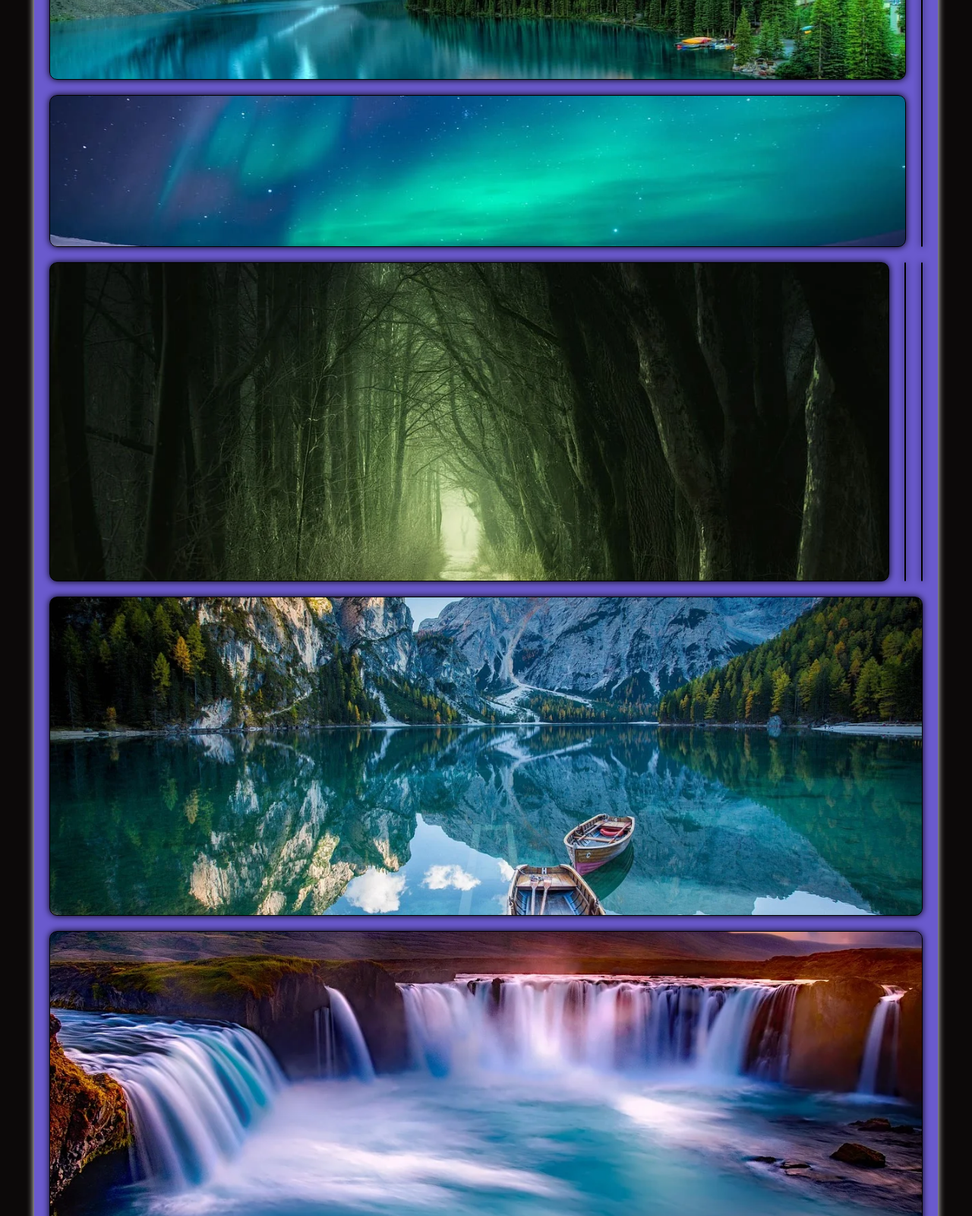
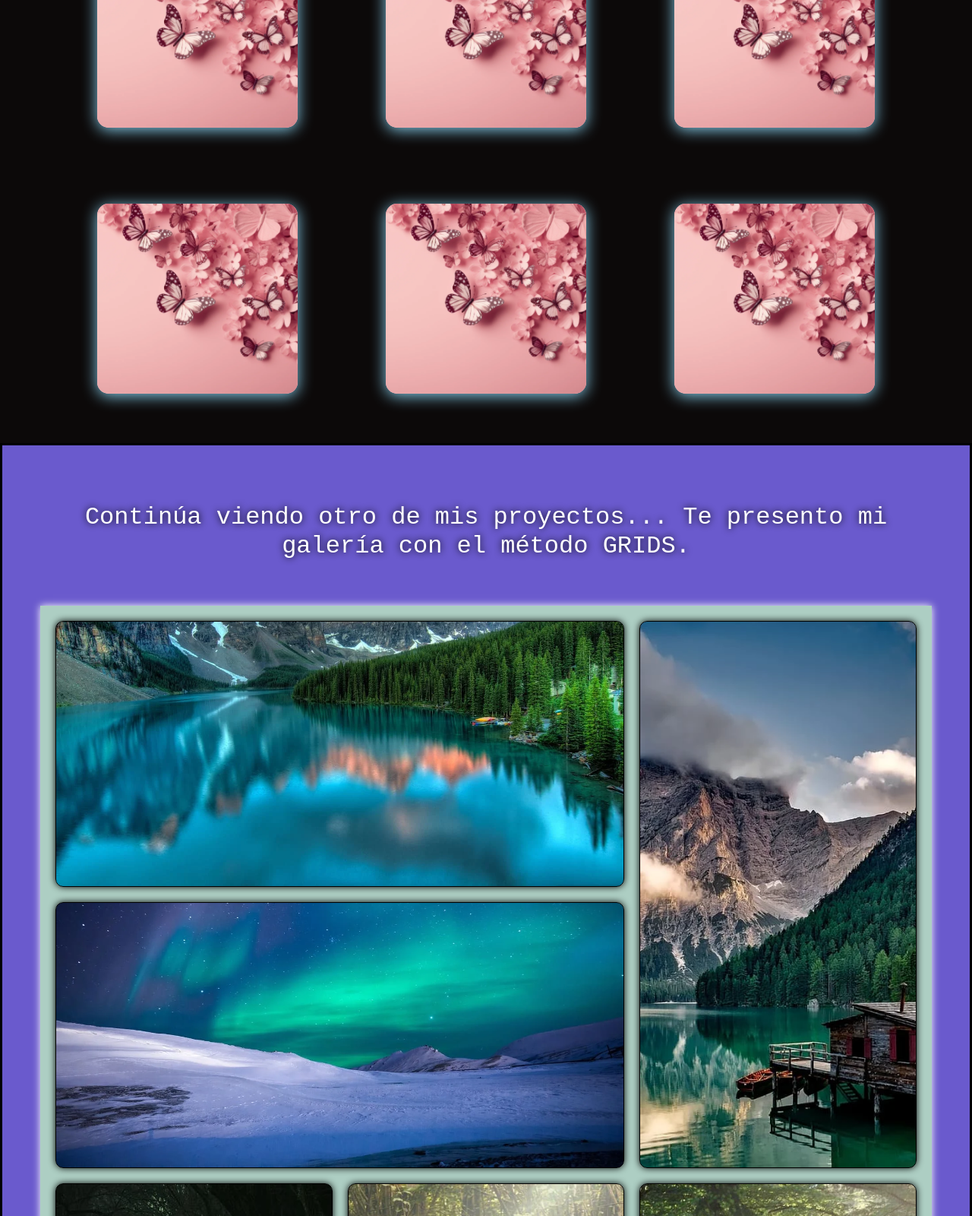
Before and after one commit to CatWebs/PreEntrega3CisternasCatalina, a website: page pages/projects.html in a window 1280 px wide. Shown: the part 460-2060 px from the top of the page at 76% size. Drawn offline with nearby package versions, Linux system fonts and the light colour scheme.

Commit message:
projects.html terminado - Galería grids incorporada

```diff
--- a/assets/scss/pages/_projects.scss
+++ b/assets/scss/pages/_projects.scss
@@ -1,3 +1,5 @@
+/*Sección principal - Main*/
+
 #projects{
     background-color: map-get($colores, color-fondo);
     color: map-get($colores, color-texto-light);
@@ -8,28 +10,6 @@
     h1{
         text-shadow: 3px 4px 7px map-get($colores, color-texto-light);
         padding-bottom: 40px;
-    }
-    .galeria{
-        height: auto;
-        width: 96%;
-        margin: auto;
-        background-color: map-get($colores, color-secundario);
-        display: grid;
-        grid-template-columns: 1fr;
-        grid-template-rows: repeat(8, 200px);
-        padding: 20px;
-        border-radius: 10px;
-        grid-gap: 20px;
-        box-shadow: 0 0 10px #fff;
-        margin: 50px auto;
-        .galeria__item{
-                border: 1px solid $bordes-negros;
-                border-radius: 10px;
-                box-shadow: 0 0 10px $bordes-negros;
-                background-size: cover;
-                background-repeat: no-repeat;
-                background-position: center;
-        }
     }
     .proyectos{
         .proyectos__proyecto{
@@ -80,3 +60,37 @@
         }
     }
 }
+
+/*Sección de galería*/
+
+.galeria-paisajes{
+    border: 3px solid #000;
+    background-color: map-get($colores, color-secundario);
+    padding: 2%;
+    h2{
+        text-align: center;
+        padding: 20px;
+        text-shadow: 0 0 10px #000;
+        color: #fff;
+        font-weight: lighter;
+    }
+    .paisajes-container{
+        width: 96%;
+        margin: auto;
+        height: auto;
+        background-color: rgb(173, 206, 195);
+        display: grid;
+        grid-template-columns: 1fr;
+        grid-template-rows: repeat(8, 200px);
+        padding: 20px;
+        grid-gap: 20px;
+        box-shadow: 0 0 10px #fff;
+        .paisajes{
+            border: 1px solid black;
+            border-radius: 10px;
+            box-shadow: 0 0 10px #000;
+            background-size: cover;
+            background-position: center;
+        }
+    }
+}
--- a/assets/scss/query/_query.scss
+++ b/assets/scss/query/_query.scss
@@ -1,92 +1,104 @@
-
 @media only screen and (min-width:600px){
 
-    .galeria {
+    .galeria-paisajes{
+        h2{
+            padding: 50px 20px;
+        }
+        .paisajes-container {
             grid-template-columns: 1fr 1fr;
             grid-template-rows: repeat(4, 200px);
-        .galeria__item{
+            .paisajes{
                 background-position: bottom;
+            }
         }
     }
 }
 
 @media only screen and (min-width:1024px){
-    .galeria{
+
+    .galeria-paisajes{
+        .paisajes-container{
             grid-template-rows: repeat(8, 350px);
             grid-template-columns: repeat(3, 1fr);
-       .item1{
+            .paisaje1{
                 grid-column: 1/3;
                 grid-row: 1/2;
             }
-        .item2{
+            .paisaje2{
                 grid-column: 3/4;
                 grid-row: 1/3;
             }
-        .item3{
+            .paisaje3{
                 grid-column: 1/3;
                 grid-row: 2/3;
             }
-        .item4{
+            .paisaje4{
                 grid-column: 1/2;
                 grid-row: 3/5;
             }
-        .item5{
+            .paisaje5{
                 grid-column: 2/3;
                 grid-row: 3/5;
             }
-        .item6{
+            .paisaje6{
                 grid-column: 3/4;
                 grid-row: 3/5;
             }
-        .item7{
+            .paisaje7{
                 grid-column: 1/4;
                 grid-row: 5/7;
             }
-        .item8{
+            .paisaje8{
                 grid-column: 1/4;
                 grid-row: 7/9;
+            }
         }
     }
 }
 
 @media only screen and (min-width:1400px){
 
-    .galeria{
+    .galeria-paisajes{
+        h2{
+            padding: 70px 20px;
+        }
+        .paisajes-container{
             grid-template-rows: repeat(4, 400px);
             grid-template-columns: repeat(4, 1fr);
             padding: 50px;
             grid-gap: 50px;
-        .item1{
+            .paisaje1{
                 grid-column: 1/3;
                 grid-row: 1/2;
             }
-        .item2{
+            .paisaje2{
                 grid-column: 1/2;
                 grid-row: 2/4;
             }
-        .item3{
+            .paisaje3{
                 grid-column: 3/5;
                 grid-row: 1/2;
             }
-        .item4{
+            .paisaje4{
                 grid-column: 2/3;
                 grid-row: 2/4;
             }
-        .item5{
+            .paisaje5{
                 grid-column: 3/4;
                 grid-row: 2/4;
             }
-        .item6{
+            .paisaje6{
                 grid-column: 4/5;
                 grid-row: 2/4;
             }
-        .item7{
+            .paisaje7{
                 grid-column: 1/3;
                 grid-row: 4/5;
             }
-        .item8{
+            .paisaje8{
                 grid-column: 3/5;
                 grid-row: 4/5;
             }
         }
     }
+}
--- a/pages/projects.html
+++ b/pages/projects.html
@@ -44,18 +44,7 @@
     </header>
     <main id="projects">
         <h1>Te presento algunos de los proyectos que he realizado</h1>
-        <h2>Galería de imágenes con Grids</h2>
-        <div class="galeria">
-            <div class="galeria__item item1" style="background-image: url(../media/img/paisaje1.webp);"></div>
-            <div class="galeria__item item2" style="background-image: url(../media/img/paisaje2.webp);"></div>
-            <div class="galeria__item item3" style="background-image: url(../media/img/paisaje3.webp);"></div>
-            <div class="galeria__item item4" style="background-image: url(../media/img/paisaje4.webp);"></div>
-            <div class="galeria__item item5" style="background-image: url(../media/img/paisaje5.webp);"></div>
-            <div class="galeria__item item6" style="background-image: url(../media/img/paisaje6.webp);"></div>
-            <div class="galeria__item item7" style="background-image: url(../media/img/paisaje7.webp);"></div>
-            <div class="galeria__item item8" style="background-image: url(../media/img/paisaje8.webp);"></div>
-        </div>
-        <h2>Continúa viendo otros de mis proyectos...</h2>
+        <h2>Puedes hacer click en algunos de los siguientes enlaces...</h2>
         <div class="container proyectos">
             <div class="row">
                 <div class="proyectos__proyecto col-lg-4 col-md-6 col-sm-12">
@@ -121,6 +110,19 @@
             </div>
         </div>
     </main>
+    <section class="galeria-paisajes">
+        <h2>Continúa viendo otro de mis proyectos... Te presento mi galería con el método GRIDS.</h2>
+        <div class="paisajes-container">
+            <div class="paisajes paisaje1" style="background-image: url(../media/img/paisaje1.webp);"></div>
+            <div class="paisajes paisaje2" style="background-image: url(../media/img/paisaje2.webp);"></div>
+            <div class="paisajes paisaje3" style="background-image: url(../media/img/paisaje3.webp);"></div>
+            <div class="paisajes paisaje4" style="background-image: url(../media/img/paisaje4.webp);"></div>
+            <div class="paisajes paisaje5" style="background-image: url(../media/img/paisaje5.webp);"></div>
+            <div class="paisajes paisaje6" style="background-image: url(../media/img/paisaje6.webp);"></div>
+            <div class="paisajes paisaje7" style="background-image: url(../media/img/paisaje7.webp);"></div>
+            <div class="paisajes paisaje8" style="background-image: url(../media/img/paisaje8.webp);"></div>
+        </div>
+    </section>
     <section id="contact">
         <div class="mail__container">
             <form>
```
Also changed, not shown: assets/css/style.css, 1 other file. Lines whose indentation alone changed are shown as unchanged.
